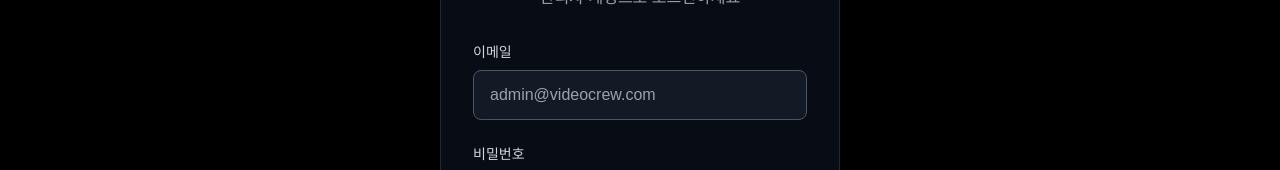
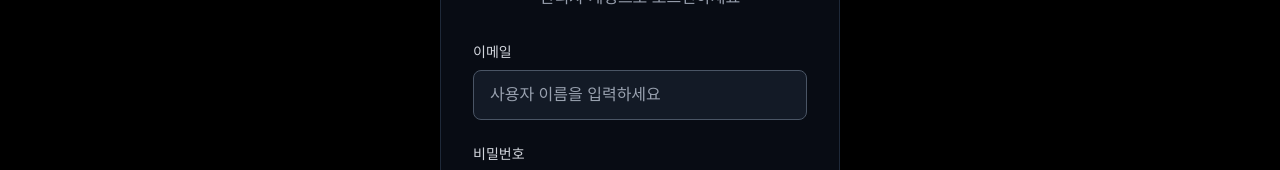
Before and after one commit to Pradeepsaranbishnoi/video-crew, a React (Vite) app in the folder frontend/: page /login in a window 1280 px wide. Shown: the part 302-472 px from the top of the page. Built offline with nearby package versions, Linux system fonts and the light colour scheme; no server answers; a web font is replaced by a local one.

Commit message:
placeholder name change

```diff
--- a/frontend/src/components/auth/LoginForm.tsx
+++ b/frontend/src/components/auth/LoginForm.tsx
@@ -85,7 +85,7 @@ export default function LoginForm() {
                 value={formData.email}
                 onChange={handleInputChange}
                 className="w-full bg-gray-800/50 border border-gray-600 rounded-lg px-4 py-3 text-white placeholder-gray-400 focus:border-blue-500 focus:outline-none transition-colors"
-                placeholder="admin@videocrew.com"
+                placeholder="사용자 이름을 입력하세요"
                 required
               />
             </div>
```
